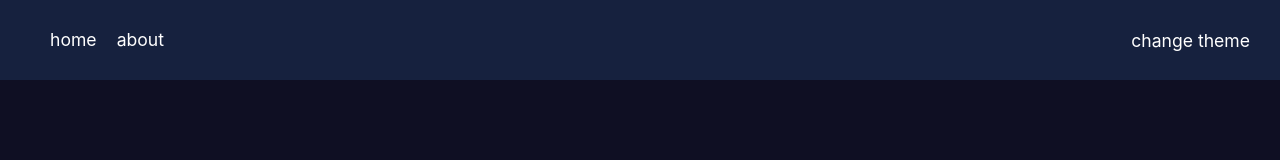
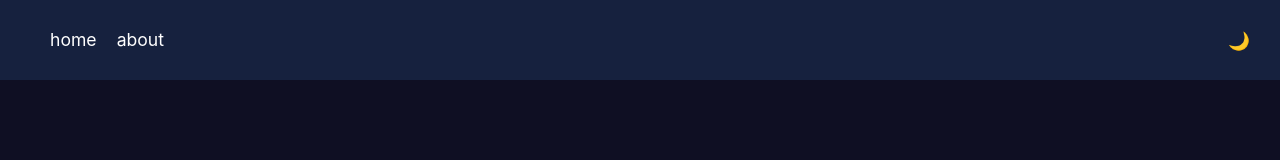
Before and after one commit to aidencullo/beta.aidencullo.com, a React (Vite) app: page / in a window 1280 px wide. Shown: the top 160 px of the page. Built offline with nearby package versions, Linux system fonts and the light colour scheme.

Commit message:
Update ThemeButton component

```diff
--- a/src/components/ThemeButton.tsx
+++ b/src/components/ThemeButton.tsx
@@ -1,17 +1,22 @@
-import React from 'react'
+import React, { useState } from 'react'
 
 const ThemeButton: React.FC = () => {
+
+  const [theme, setTheme] = useState("light")
+
   const changeTheme = () => {
     if (document.documentElement.getAttribute('data-theme') === 'light') {
+      setTheme("dark")
       document.documentElement.setAttribute('data-theme', 'dark');
     } else {
+      setTheme("light")
       document.documentElement.setAttribute('data-theme', 'light');
     }
   }
 
   return (
     <button onClick={changeTheme} className="header-me-link" style={{ background: 'none', border: 'none', cursor: 'pointer' }}>
-      change theme
+      {theme === "light" ? '🌙' : '🌞'}
     </button>
   )
 }
```
